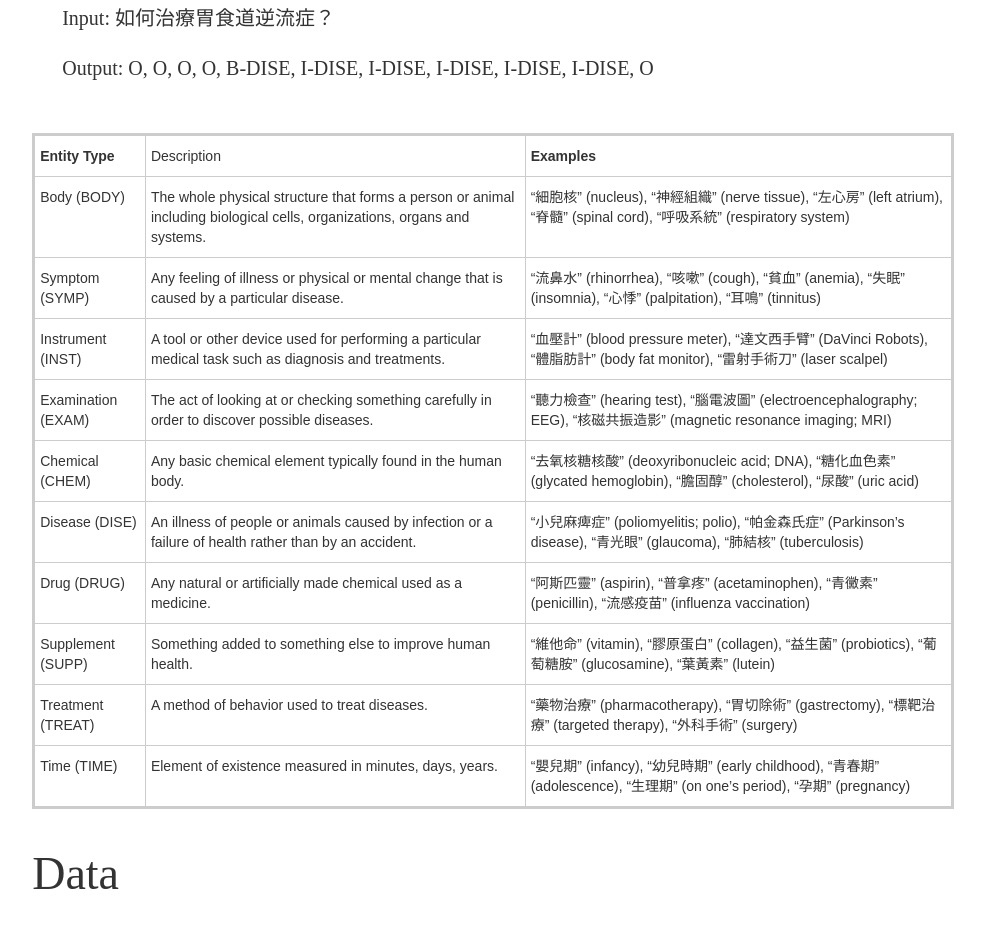
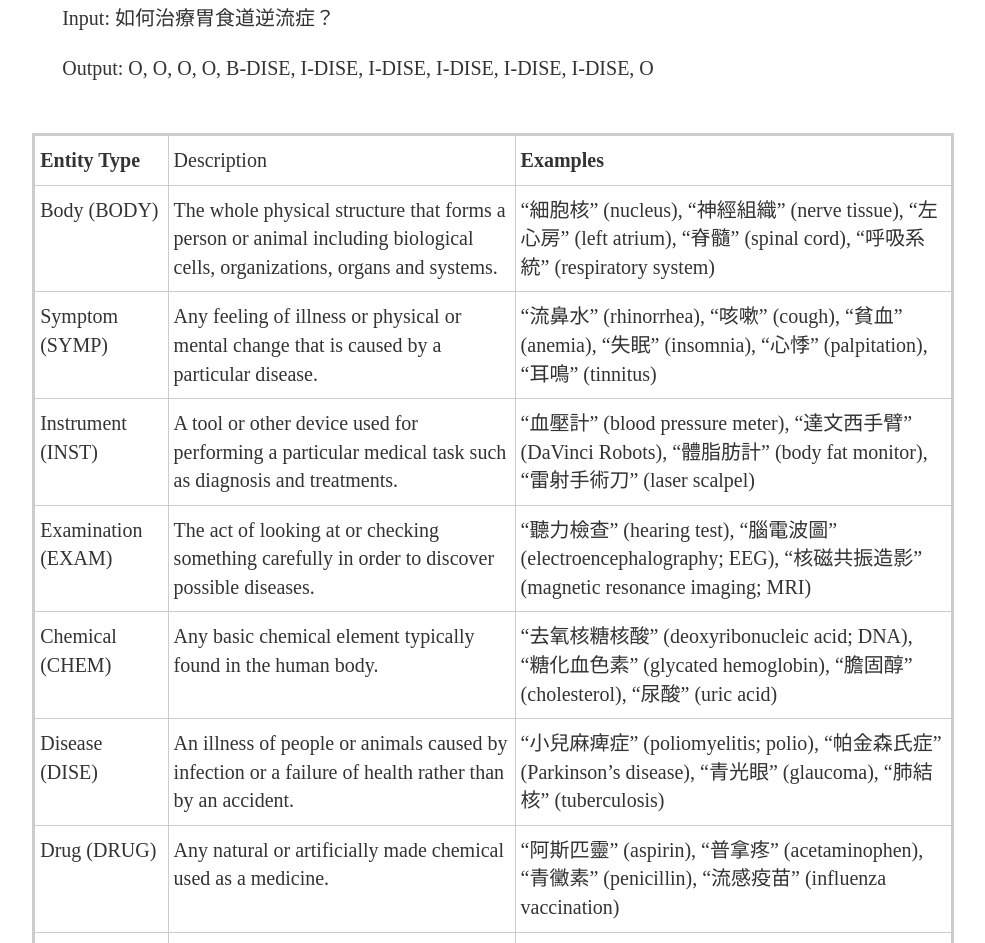
Before and after one commit to rocling-sigai/task2022, a plain HTML site: page index.html in a window 1280 px wide. Shown: the part 2253-3196 px from the top of the page, without its empty margins (147-1132 px from the left). Drawn offline with nearby package versions, Linux system fonts and the light colour scheme.

Commit message:
Update index.html

```diff
--- a/index.html
+++ b/index.html
@@ -154,9 +154,9 @@
                 </div>
                 <style type="text/css">
                   .tg  {border-collapse:collapse;border-spacing:0;}
-                  .tg td{border-color:black;border-style:solid;border-width:1px;font-family:Arial, sans-serif;font-size:14px;
+                  .tg td{border-color:black;border-style:solid;border-width:1px;font-family:Times New Romans, Times New Romans;font-size:20px;
                     overflow:hidden;padding:10px 5px;word-break:normal;}
-                  .tg th{border-color:black;border-style:solid;border-width:1px;font-family:Arial, sans-serif;font-size:14px;
+                  .tg th{border-color:black;border-style:solid;border-width:1px;font-family:Times New Romans, Times New Romans;font-size:20px;
                     font-weight:normal;overflow:hidden;padding:10px 5px;word-break:normal;}
                   .tg .tg-7zrf{background-color:#F3F4F3;border-color:inherit;color:#212121;font-weight:bold;text-align:left;vertical-align:top}
                   .tg .tg-0pky{border-color:inherit;text-align:left;vertical-align:top}
```
